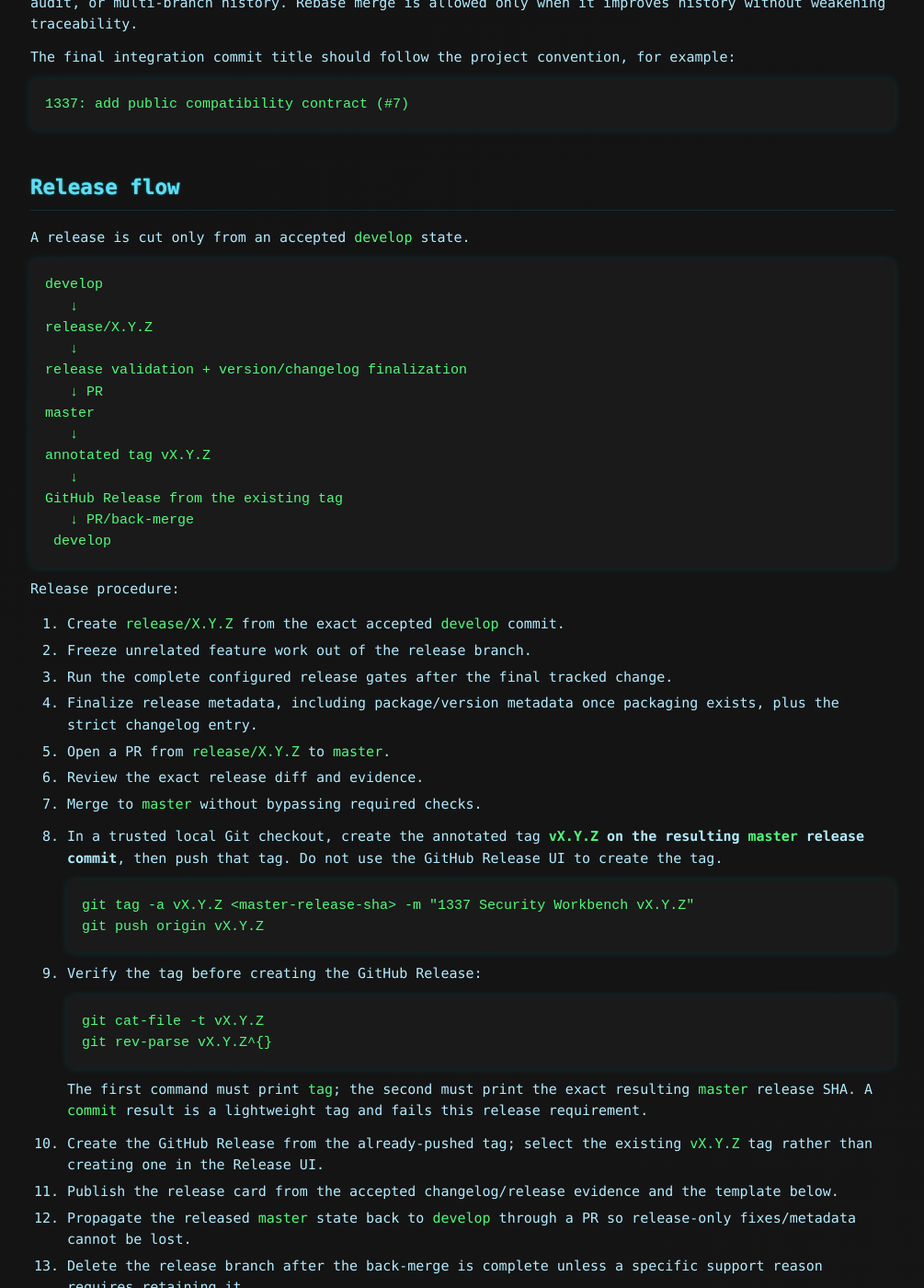
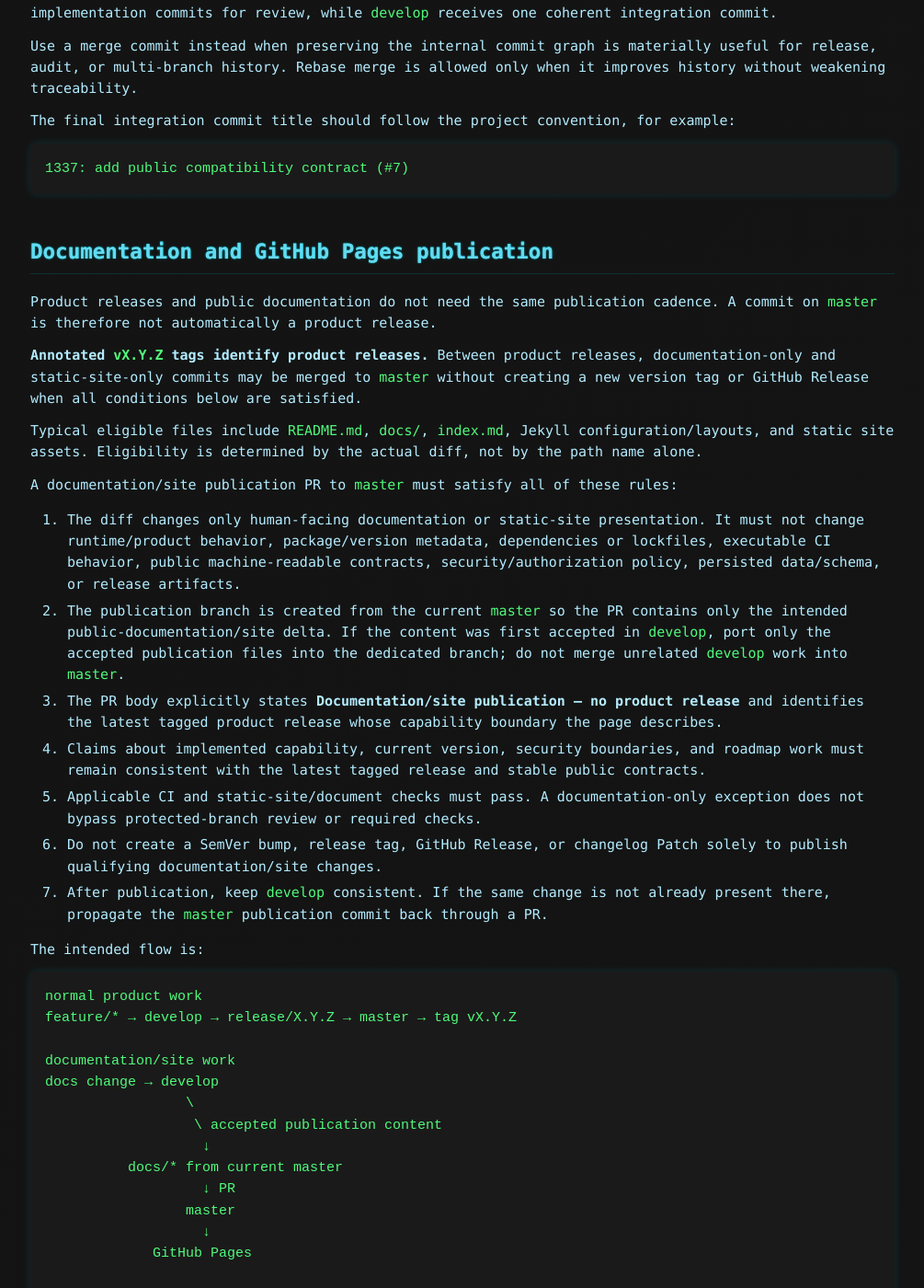
Before and after one commit to Fuzzy-Technologies/1337, a Jekyll site: the page built from docs/RELEASE_WORKFLOW.md, in a window 1280 px wide and 1400 px high, scrolled down 1695 px. Shown: the whole window at 92% size, without its empty margins (137-1142 px from the left). Built offline with Jekyll 4.4.1, drawn with Linux system fonts in a browser that asks for light colours; our own code applies the rules of GitHub Pages for plain Markdown files; Markdown is read by kramdown in place of the engine named in the settings; some of the changed text lies outside the part shown.

Commit message:
1337: define documentation publication workflow (#128)

````diff
--- a/docs/RELEASE_WORKFLOW.md
+++ b/docs/RELEASE_WORKFLOW.md
@@ -8,7 +8,7 @@ It complements `DEVELOPMENT_PROTOCOL.md`. If these documents ever conflict, stop
 
 | Branch pattern        | Purpose                                              | Normal source             | Normal destination |
 | --------------------- | ---------------------------------------------------- | ------------------------- | ------------------ |
-| `master`              | Stable/released repository state                     | `release/*`, `hotfix/*`   | release tag        |
+| `master`              | Stable public state; tagged commits are releases      | release/hotfix/docs paths | tag or publication |
 | `develop`             | Integration branch for the next release              | `feature/*`, `fix/*`      | `release/*`        |
 | `feature/<name>`      | Product, subsystem, governance, or feature work      | `develop`                 | `develop`          |
 | `fix/<name>`          | Non-release defect correction                        | `develop`                 | `develop`          |
@@ -65,6 +65,69 @@ The final integration commit title should follow the project convention, for exa
 ```text
 1337: add public compatibility contract (#7)
 ```
+
+
+## Documentation and GitHub Pages publication
+
+Product releases and public documentation do not need the same publication cadence.
+A commit on `master` is therefore not automatically a product release.
+
+**Annotated `vX.Y.Z` tags identify product releases.** Between product releases,
+documentation-only and static-site-only commits may be merged to `master` without
+creating a new version tag or GitHub Release when all conditions below are satisfied.
+
+Typical eligible files include `README.md`, `docs/`, `index.md`, Jekyll
+configuration/layouts, and static site assets. Eligibility is determined by the
+actual diff, not by the path name alone.
+
+A documentation/site publication PR to `master` must satisfy all of these rules:
+
+1. The diff changes only human-facing documentation or static-site presentation.
+   It must not change runtime/product behavior, package/version metadata,
+   dependencies or lockfiles, executable CI behavior, public machine-readable
+   contracts, security/authorization policy, persisted data/schema, or release
+   artifacts.
+2. The publication branch is created from the current `master` so the PR contains
+   only the intended public-documentation/site delta. If the content was first
+   accepted in `develop`, port only the accepted publication files into the
+   dedicated branch; do not merge unrelated `develop` work into `master`.
+3. The PR body explicitly states **Documentation/site publication — no product
+   release** and identifies the latest tagged product release whose capability
+   boundary the page describes.
+4. Claims about implemented capability, current version, security boundaries, and
+   roadmap work must remain consistent with the latest tagged release and stable
+   public contracts.
+5. Applicable CI and static-site/document checks must pass. A documentation-only
+   exception does not bypass protected-branch review or required checks.
+6. Do not create a SemVer bump, release tag, GitHub Release, or changelog Patch
+   solely to publish qualifying documentation/site changes.
+7. After publication, keep `develop` consistent. If the same change is not already
+   present there, propagate the `master` publication commit back through a PR.
+
+The intended flow is:
+
+```text
+normal product work
+feature/* → develop → release/X.Y.Z → master → tag vX.Y.Z
+
+documentation/site work
+docs change → develop
+                 \
+                  \ accepted publication content
+                   ↓
+          docs/* from current master
+                   ↓ PR
+                 master
+                   ↓
+             GitHub Pages
+
+             no version tag
+             no GitHub Release
+```
+
+This exception exists to publish accurate project information and GitHub Pages
+updates promptly. It must not be used to smuggle product behavior or unreleased
+contracts into `master`.
 
 ## Release flow
 
@@ -207,6 +270,7 @@ branch. Do not add decorative links or make a roadmap item look implemented.
 - The tag, changelog version, package metadata, and release artifact version must agree once those artifacts exist.
 - A failed or incomplete release attempt does not reuse an already published version/tag.
 - Pre-release identifiers, when introduced, must use valid SemVer syntax and be explicitly documented.
+- Not every `master` commit is a product release: qualifying documentation/site publication commits may be untagged under the dedicated exception above. The latest product release remains the latest valid annotated `vX.Y.Z` tag.
 
 ## Hotfix flow
 
````
Also changed, not shown: DEVELOPMENT_PROTOCOL.md (+6 -5 lines).
